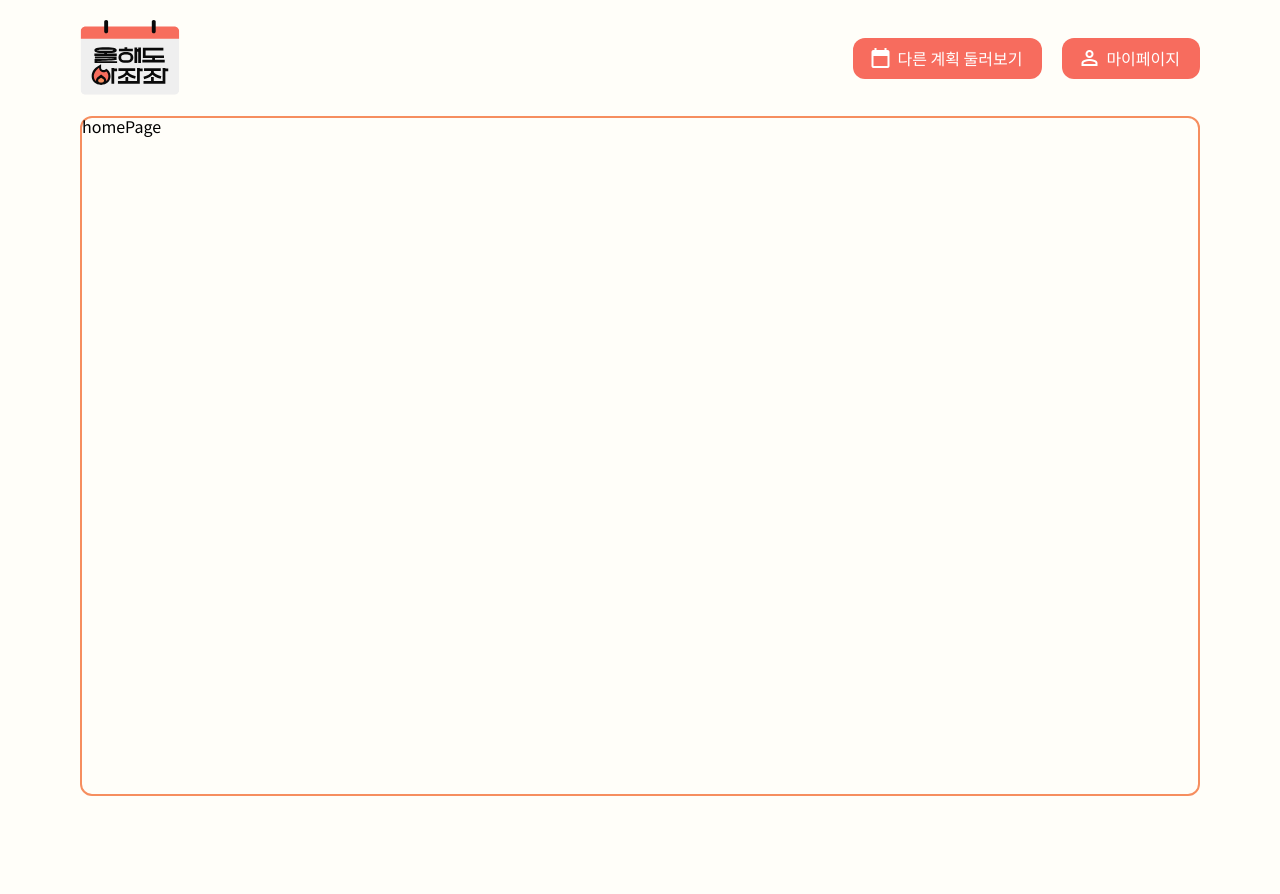
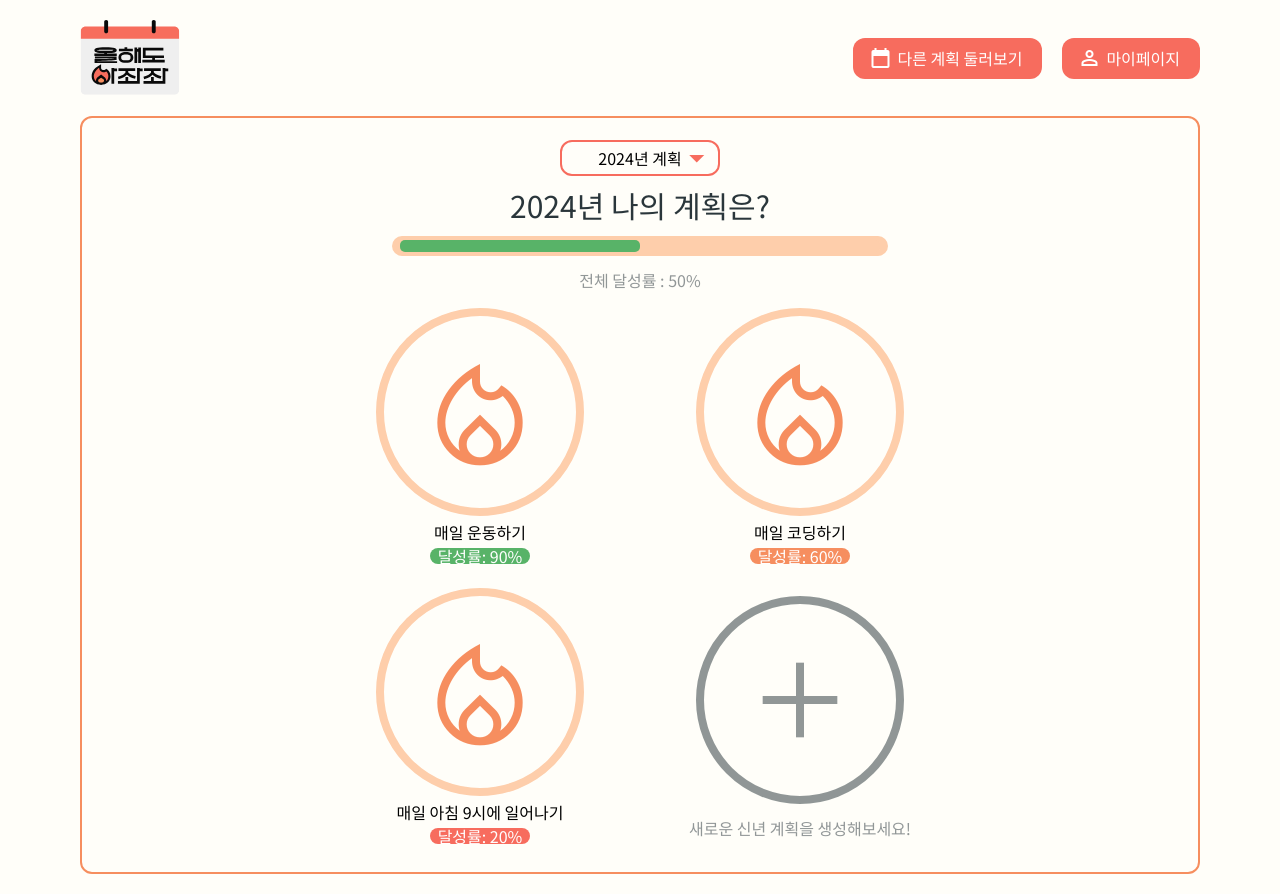
Before and after one commit to New-Barams/this-year-ajaja-fe, a Next.js app: page /home in a window 1280 px wide. Before the commit the page ends 816 px from the top, so only its background shows below. Built offline with nearby package versions, Linux system fonts and the light colour scheme.

Commit message:
✨ : #52 - 내 계획 페이지 생성 (API 연결 x)

```diff
--- a/src/app/(header)/home/page.tsx
+++ b/src/app/(header)/home/page.tsx
@@ -1,3 +1,59 @@
-export default function HomePage() {
-  return <h2>homePage</h2>;
+// import { getMyPlans } from '@/hooks/apis/plans/useMyPlansQuery';
+import classNames from 'classnames';
+import NewPlan from './_components/NewPlan/NewPlan';
+import Plan from './_components/Plan/Plan';
+import ProgressBar from './_components/ProgressBar/ProgressBar';
+import YearDropdown from './_components/YearDropdown';
+import './_components/index.scss';
+
+export default async function HomePage() {
+  // const { data } = await getMyPlans('1');
+  // console.log(data.getPlanList);
+  const getPlanList = [
+    { title: '매일 운동하기', isRemindable: true, achieveRate: 90, icon: 1 },
+    { title: '매일 코딩하기', isRemindable: true, achieveRate: 60, icon: 2 },
+    {
+      title: '매일 아침 9시에 일어나기',
+      isRemindable: false,
+      achieveRate: 20,
+      icon: 3,
+    },
+  ];
+  return (
+    <>
+      <div className={classNames(`home__wrapper`)}>
+        <YearDropdown />
+        <ProgressBar percent={50} />
+        <div
+          className={classNames(
+            `home__wrapper--year`,
+            `font-size-base`,
+            `color-origin-gray-200`,
+          )}>
+          전체 달성률 : {50}%
+        </div>
+        <div className={classNames('home__plans')}>
+          {(() => {
+            const planElements = [];
+            for (let i = 0; i < 4; i++) {
+              const x = getPlanList[i];
+              planElements.push(
+                x ? (
+                  <Plan
+                    key={i}
+                    title={x.title}
+                    achieveRate={x.achieveRate}
+                    icon={x.icon}
+                  />
+                ) : (
+                  <NewPlan />
+                ),
+              );
+            }
+            return planElements;
+          })()}
+        </div>
+      </div>
+    </>
+  );
 }
```
